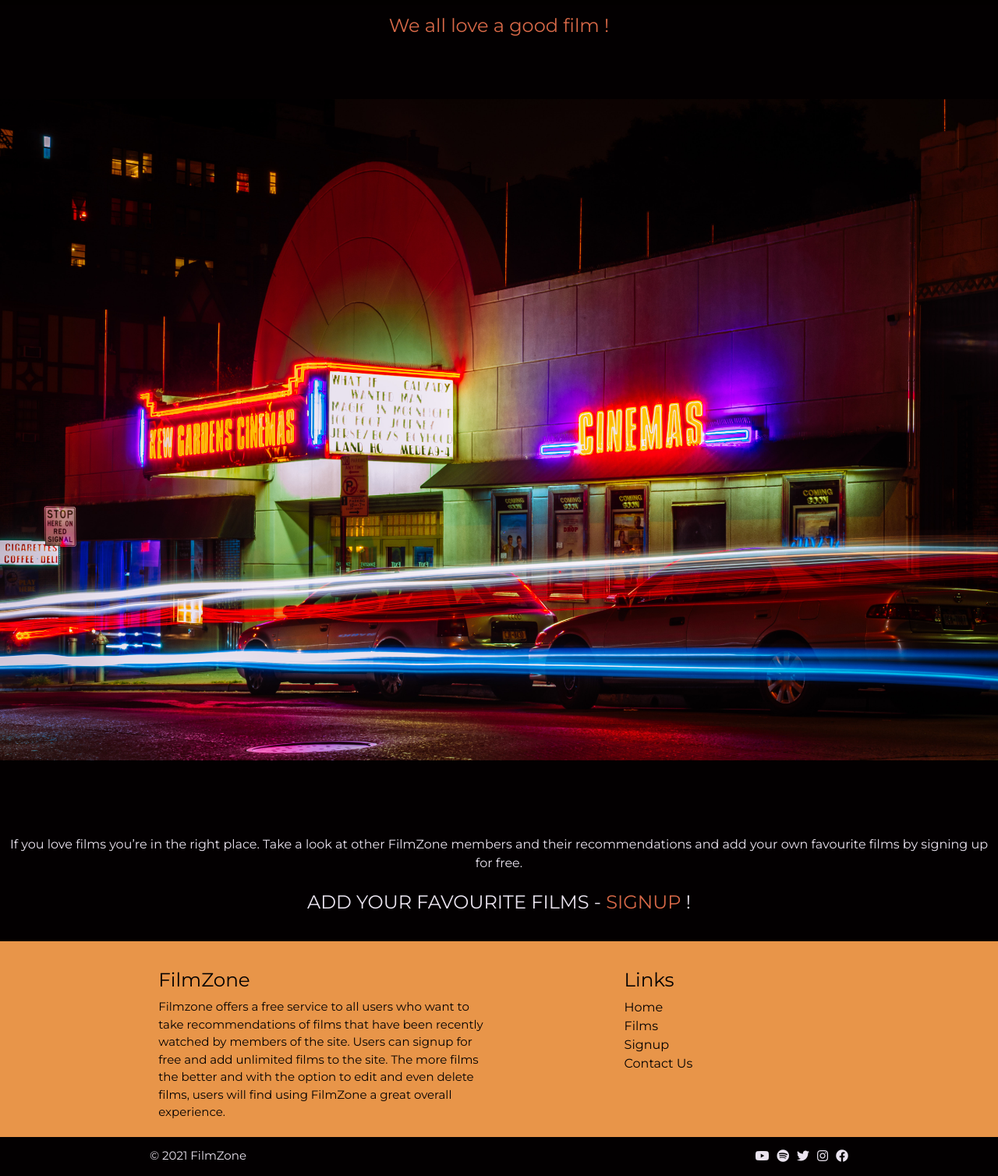
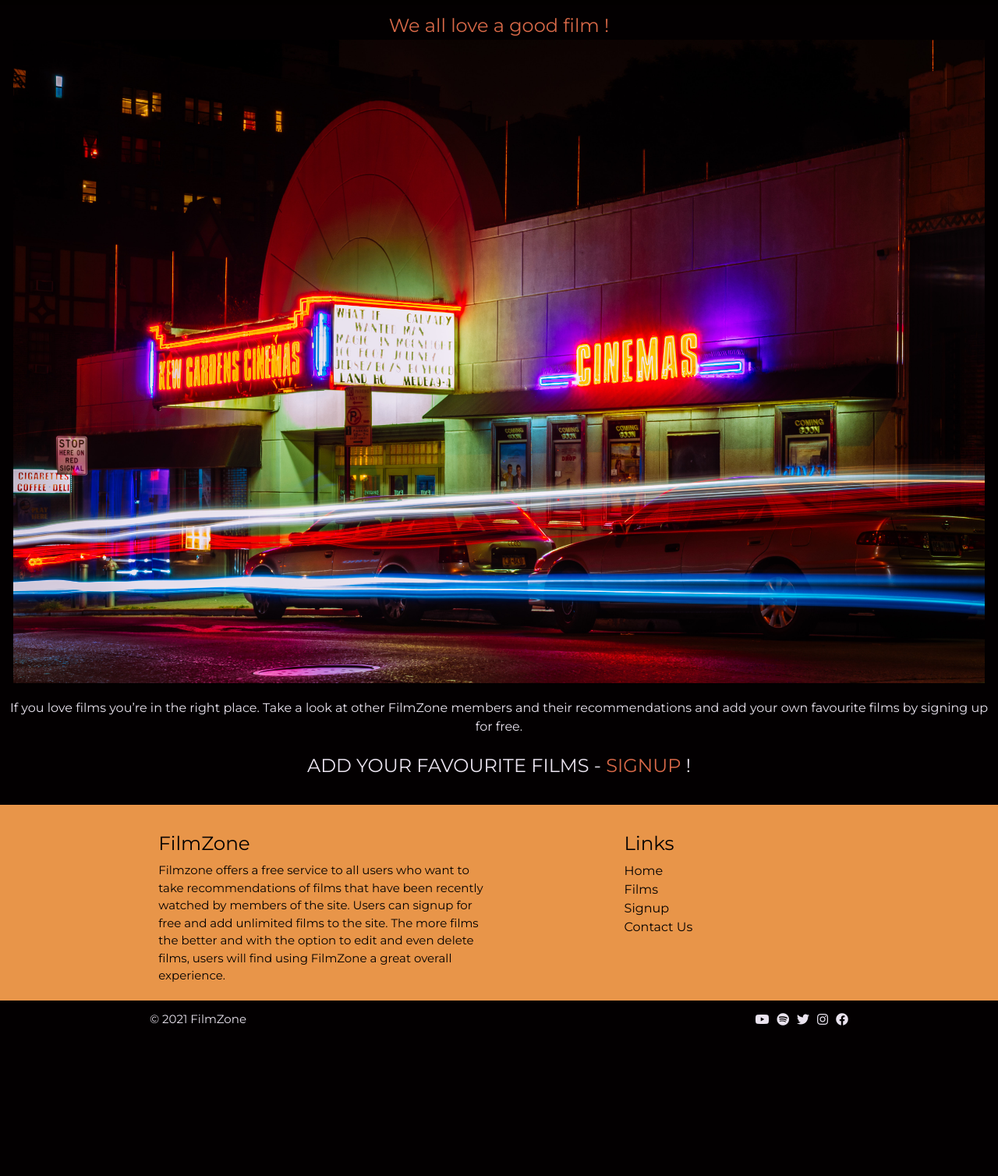
Before and after one commit to liamwalsh1980/Milestone-Project-3, a Flask app: page / in a window 1280 px wide. Shown: the part 64-1572 px from the top of the page at 78% size. After the commit the page ends 1379 px from the top, so only its background shows below. Run offline with Flask 2, Linux system fonts and the light colour scheme; data that the repository does not hold is empty; some libraries are stand-ins or nearby versions; some web fonts are replaced.

Commit message:
Media Queries for Hero Image added

```diff
--- a/app.py
+++ b/app.py
@@ -85,7 +85,7 @@ def login():
             if check_password_hash(
               existing_user["password"], request.form.get("password")):
                 session["user"] = request.form.get("username").lower()
-                flash("Welcome, {}".format(request.form.get("username")))
+                flash("Welcome {}".format(request.form.get("username")))
                 return redirect(url_for("profile", username=session["user"]))
             else:
                 # Invalid password match message to user
--- a/static/css/style.css
+++ b/static/css/style.css
@@ -136,7 +136,7 @@ ul li a:hover {
 
 @media screen and (min-width: 375px) {
     #hero-image {
-        min-height: 275px;
+        min-height: 300px;
     }
 }
 
@@ -154,37 +154,55 @@ ul li a:hover {
 
 @media screen and (min-width: 600px) {
     #hero-image {
-        min-height: 500px;
+        min-height: 450px;
     }
 }
 
 @media screen and (min-width: 700px) {
     #hero-image {
-        min-height: 600px;
+        min-height: 525px;
     }
 }
 
 @media screen and (min-width: 800px) {
     #hero-image {
-        min-height: 700px;
+        min-height: 600px;
     }
 }
 
 @media screen and (min-width: 900px) {
     #hero-image {
-        min-height: 800px;
+        min-height: 650px;
     }
 }
 
 @media screen and (min-width: 1000px) {
     #hero-image {
-        min-height: 900px;
+        min-height: 750px;
+    }
+}
+
+@media screen and (min-width: 1100px) {
+    #hero-image {
+        min-height: 800px;
     }
 }
 
 @media screen and (min-width: 1200px) {
     #hero-image {
-        min-height: 1000px;
+        min-height: 825px;
+    }
+}
+
+@media screen and (min-width: 1300px) {
+    #hero-image {
+        min-height: 850px;
+    }
+}
+
+@media screen and (min-width: 1400px) {
+    #hero-image {
+        min-height: 1050px;
     }
 }
 
```
